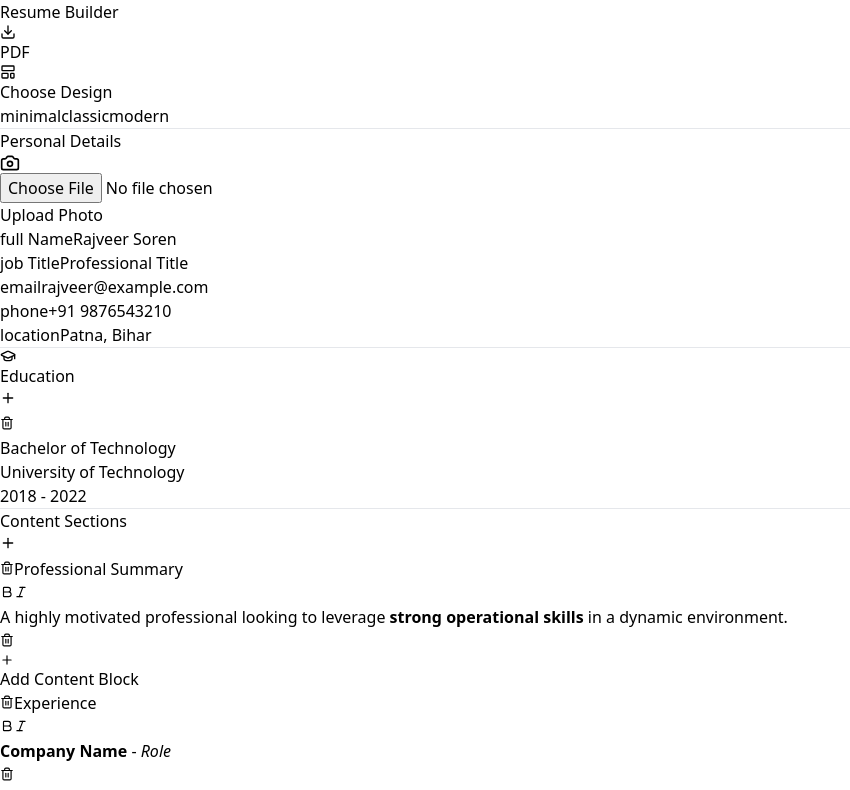
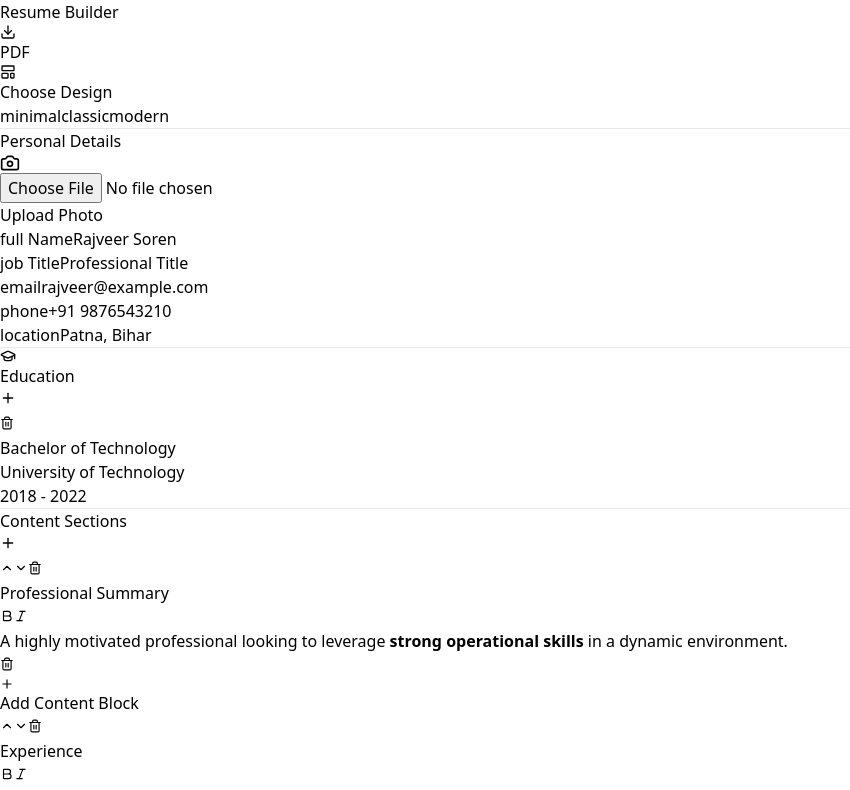
Before and after one commit to j-soren/resume-builder-simple, a React (Vite) app: page / in a window 1280 px wide. Shown: the top 790 px of the page, without its empty margins (0-850 px from the left). Built offline with nearby package versions, Linux system fonts and the light colour scheme.

Commit message:
Adding option to move sections

```diff
--- a/src/App.jsx
+++ b/src/App.jsx
@@ -1,11 +1,10 @@
 import React, { useState, useRef, useEffect } from 'react';
-import { Download, Plus, Trash2, Upload, Camera, LayoutTemplate, Bold, Italic, GraduationCap } from 'lucide-react';
+import { Download, Plus, Trash2, Upload, Camera, LayoutTemplate, Bold, Italic, GraduationCap, ChevronUp, ChevronDown } from 'lucide-react';
 
 // --- Custom Minimalist Rich Text Editor ---
 const RichTextEditor = ({ value, onChange, placeholder }) => {
   const editorRef = useRef(null);
 
-  // Sync external changes (like initial load) without resetting cursor while typing
   useEffect(() => {
     if (editorRef.current && value !== editorRef.current.innerHTML) {
       editorRef.current.innerHTML = value;
@@ -24,7 +23,6 @@ const RichTextEditor = ({ value, onChange, placeholder }) => {
 
   return (
     <div className="border border-neutral-200 rounded-md overflow-hidden bg-white focus-within:ring-2 focus-within:ring-neutral-900 focus-within:border-transparent transition-all flex flex-col w-full">
-      {/* Formatting Toolbar */}
       <div className="flex border-b border-neutral-100 bg-neutral-50 px-2 py-1 gap-1 shrink-0">
         <button
           type="button"
@@ -43,7 +41,6 @@ const RichTextEditor = ({ value, onChange, placeholder }) => {
           <Italic size={14} />
         </button>
       </div>
-      {/* Editable Content Area */}
       <div
         ref={editorRef}
         contentEditable
@@ -77,7 +74,6 @@ export default function App() {
     }
   ]);
 
-  // Notice: The text field now supports HTML tags like <b> and <i>
   const [sections, setSections] = useState([
     {
       id: crypto.randomUUID(),
@@ -143,6 +139,24 @@ export default function App() {
     setSections(sections.filter((sec) => sec.id !== id));
   };
 
+  const moveSectionUp = (index) => {
+    if (index === 0) return;
+    const newSections = [...sections];
+    const temp = newSections[index - 1];
+    newSections[index - 1] = newSections[index];
+    newSections[index] = temp;
+    setSections(newSections);
+  };
+
+  const moveSectionDown = (index) => {
+    if (index === sections.length - 1) return;
+    const newSections = [...sections];
+    const temp = newSections[index + 1];
+    newSections[index + 1] = newSections[index];
+    newSections[index] = temp;
+    setSections(newSections);
+  };
+
   const addSectionItem = (sectionId) => {
     setSections((prev) => prev.map((sec) => {
       if (sec.id === sectionId) {
@@ -174,7 +188,6 @@ export default function App() {
   };
 
   // --- Template Rendering Logic ---
-  // Using dangerouslySetInnerHTML allows the newly formatted HTML (b, i tags) to render correctly.
   const renderTemplate = () => {
     switch (template) {
       case 'classic':
@@ -496,15 +509,34 @@ export default function App() {
              </div>
 
             <div className="space-y-6">
-              {sections.map((section) => (
+              {sections.map((section, index) => (
                 <div key={section.id} className="p-5 bg-neutral-50 border border-neutral-200 rounded-lg relative group/section shadow-sm">
+                  {/* Reorder and Delete Controls */}
+                  <div className="absolute -top-3 -right-2 flex gap-1 opacity-0 group-hover/section:opacity-100 transition-opacity z-10">
+                    <button
+                      onClick={() => moveSectionUp(index)}
+                      disabled={index === 0}
+                      className="p-1.5 bg-white border border-neutral-200 rounded-full text-neutral-500 hover:text-neutral-900 shadow-sm disabled:opacity-30 disabled:cursor-not-allowed cursor-pointer"
+                      title="Move Up"
+                    >
+                      <ChevronUp size={14} />
+                    </button>
+                    <button
+                      onClick={() => moveSectionDown(index)}
+                      disabled={index === sections.length - 1}
+                      className="p-1.5 bg-white border border-neutral-200 rounded-full text-neutral-500 hover:text-neutral-900 shadow-sm disabled:opacity-30 disabled:cursor-not-allowed cursor-pointer"
+                      title="Move Down"
+                    >
+                      <ChevronDown size={14} />
+                    </button>
                     <button
                       onClick={() => removeSection(section.id)}
-                    className="absolute -top-2 -right-2 p-1.5 bg-white border border-neutral-200 rounded-full text-red-500 opacity-0 group-hover/section:opacity-100 transition-opacity shadow-sm hover:bg-red-50 cursor-pointer z-10"
+                      className="p-1.5 bg-white border border-neutral-200 rounded-full text-red-500 hover:bg-red-50 shadow-sm cursor-pointer"
                       title="Delete entire section"
                     >
                       <Trash2 size={14} />
                     </button>
+                  </div>
 
                   <input
                     type="text"
@@ -538,7 +570,7 @@ export default function App() {
 
                     <button
                       onClick={() => addSectionItem(section.id)}
-                      className="text-xs text-neutral-500 hover:text-neutral-900 flex items-center gap-1 font-medium pt-1 w-fit"
+                      className="text-xs text-neutral-500 hover:text-neutral-900 flex items-center gap-1 font-medium pt-1 w-fit cursor-pointer"
                     >
                       <Plus size={14} /> Add Content Block
                     </button>
```
Lines whose indentation alone changed are shown as unchanged.
